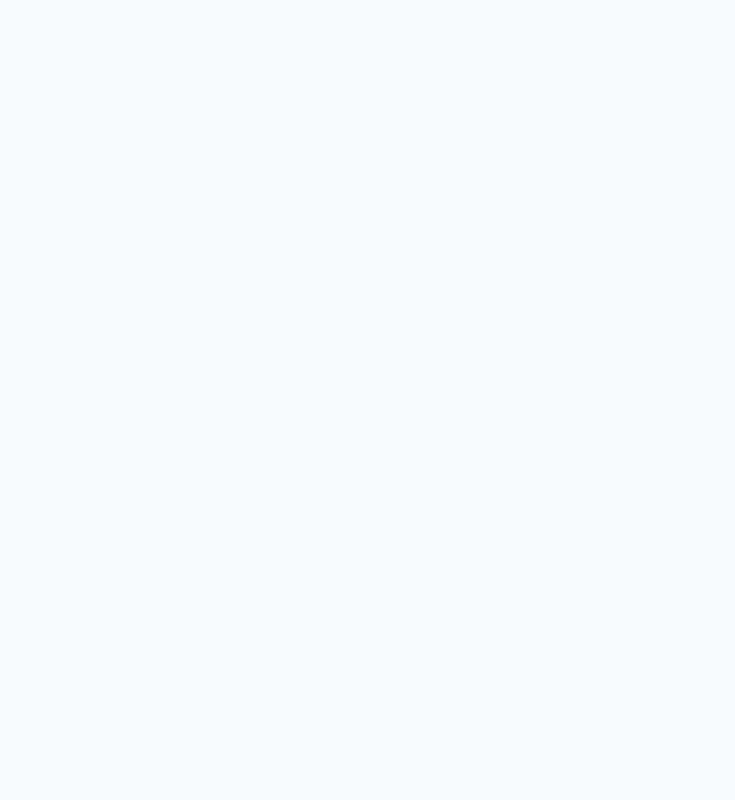
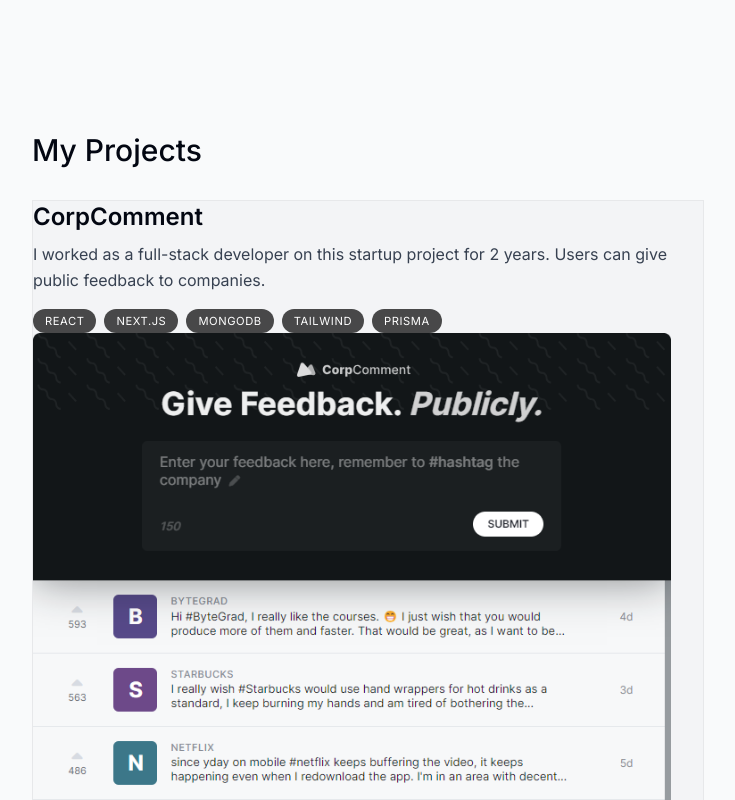
Before and after one commit to SachindaBandara/Portfolio-Website-Next.js, a Next.js app in the folder my-portfolio-website/: page / in a window 1280 px wide. Shown: the part 1240-2040 px from the top of the page, without its empty margins (272-1007 px from the left). Built offline with nearby package versions, Linux system fonts and the light colour scheme.

Commit message:
create project section

```diff
--- a/my-portfolio-website/app/page.tsx
+++ b/my-portfolio-website/app/page.tsx
@@ -1,14 +1,15 @@
-
 import About from "@/components/about";
 import Intro from "@/components/intro";
+import Projects from "@/components/projects";
 import SectionDivider from "@/components/section-divider";
 
 export default function Home() {
   return (
     <main className="flex flex-col items-center px-4">
       <Intro />
-      <SectionDivider/>
-      <About/>
+      <SectionDivider />
+      <About />
+      <Projects />
     </main>
-  )
+  );
 }
--- a/my-portfolio-website/components/about.tsx
+++ b/my-portfolio-website/components/about.tsx
@@ -1,19 +1,32 @@
-import React from 'react'
-import SectionHeading from './section-heading'
+"use client"
+
+import React from "react";
+import SectionHeading from "./section-heading";
+import { delay, motion } from "framer-motion";
 
 export default function About() {
   return (
-    <section className='mb-28 max-w-[45rem] text-center leading-7 sm:mb-40'>
-        <SectionHeading>About me</SectionHeading>
+    <motion.section
+      className="mb-28 max-w-[45rem] text-center leading-7 sm:mb-40"
+      initial={{ opacity: 0, y: 100 }}
+      animate={{ opacity: 1, y: 0 }}
+      transition={{
+        delay: 0.175,
+      }}
+    >
+      <SectionHeading>About me</SectionHeading>
 
-        <p className='mb-3'>
-        I'm passionate about building exceptional user experiences by weaving together the power of frontend development. I'm constantly expanding my knowledge of UI & UX, with the goal of creating seamless interfaces that are both functional and aesthetically pleasing.
-        </p>
+      <p className="mb-3">
+        I'm passionate about building exceptional user experiences by weaving
+        together the power of frontend development. I'm constantly expanding my
+        knowledge of UI & UX, with the goal of creating seamless interfaces that
+        are both functional and aesthetically pleasing.
+      </p>
 
-        <p>
-        I thrive on innovation and am always eager to learn about the latest advancements in technology and design trends.
-        </p>
-
-    </section>
-  )
+      <p>
+        I thrive on innovation and am always eager to learn about the latest
+        advancements in technology and design trends.
+      </p>
+    </motion.section>
+  );
 }
--- /dev/null
+++ b/my-portfolio-website/components/projects.tsx
@@ -0,0 +1,38 @@
+"use client"
+
+import React from "react";
+import SectionHeading from "./section-heading";
+import { projectsData } from "@/lib/data";
+import Image from "next/image";
+
+export default function Projects() {
+  return (
+    <section>
+      <SectionHeading>My Projects</SectionHeading>
+      <div>
+        {projectsData.map((project, index) => (
+          <React.Fragment key={index}>
+            <Project {...project} />
+          </React.Fragment>
+        ))}
+      </div>
+    </section>
+  );
+}
+
+type ProjectProps = (typeof projectsData)[number];
+
+function Project({ title, description, tags, imageUrl }: ProjectProps) {
+  return (
+    <section className="bg-gray-100 max-w-[42rem] border border-black/5 overflow-hidden sm:pr-8">
+      <h3 className="text-2xl font-semibold">{title}</h3>
+      <p className="mt-2 leading-relaxed text-gray-700">{description}</p>
+      <ul className="flex flex-wrap mt-4 gap-2">
+        {tags.map((tag, index) => (
+          <li className="bg-black/[0.7] px-3 py-1 text-[0.7rem] uppercase tracking-wider text-white rounded-full" key={index}>{tag}</li>
+        ))}
+      </ul>
+      <Image src={imageUrl} alt="Projects" quality={95} />
+    </section>
+  );
+}
```
